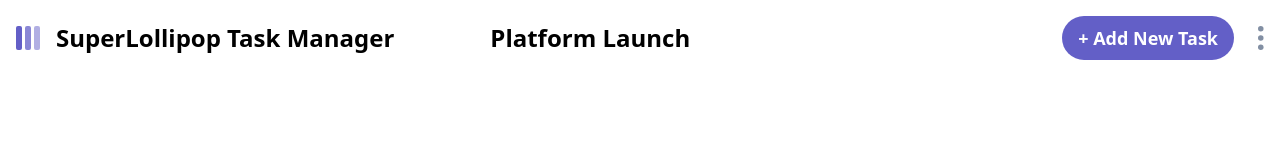
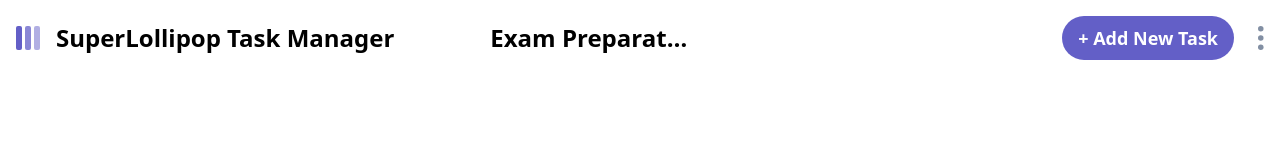
Before and after one commit to HaydenHuan03/WP_Project, a React (Vite) app: page / in a window 1280 px wide. Shown: the top 160 px of the page. Built offline with nearby package versions, Linux system fonts and the light colour scheme.

Commit message:
enhance ui

```diff
--- a/src/data/data.json
+++ b/src/data/data.json
@@ -1,7 +1,7 @@
 {
   "boards": [
     {
-      "name": "Platform Launch",
+      "name": "Exam Preparation",
       "isActive" : false,
       "columns": [
         {
--- a/src/modals/AddEditTaskModal.jsx
+++ b/src/modals/AddEditTaskModal.jsx
@@ -90,8 +90,8 @@ function AddEditTaskModal({type , device, setOpenAddEditTask, taskIndex, pervCol
         setOpenAddEditTask(false)
     }}
     className={
-        device === 'mobile' ? ' py-6 px-6 pb-50 absolute overflow-y-scroll left-0 flex right-0 bottom-[-100vh] top-0 bg-[#00000080]'
-        : 'py-6 px-6 pb-40 absolute overflow-y-scroll left-0 flex right-0 bottom-0 top-0 bg-[#00000080]'
+        device === 'mobile' ? ' scrollbar-hide py-6 px-6 pb-50 absolute overflow-y-scroll left-0 flex right-0 bottom-[-100vh] top-0 bg-[#00000080]'
+        : 'scrollbar-hide py-6 px-6 pb-40 absolute overflow-y-scroll left-0 flex right-0 bottom-0 top-0 bg-[#00000080]'
     }
     >
         {/* Modal Section */}
```
